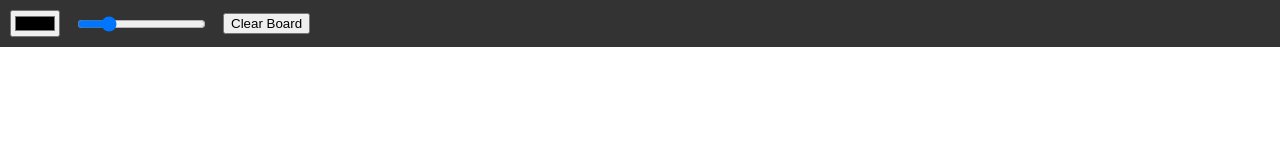
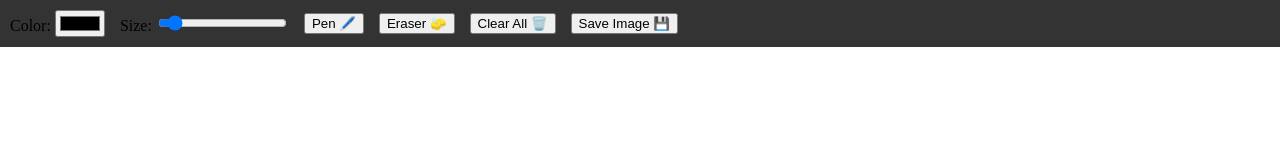
Before and after one commit to yashnain65/whiteboard, a plain HTML site: page index.html in a window 1280 px wide. Drawn offline with Linux system fonts and the light colour scheme.

Commit message:
Update index.html

```diff
--- a/index.html
+++ b/index.html
@@ -1,16 +1,32 @@
 <!DOCTYPE html>
 <html lang="en">
 <head>
-    <title>My Digital Board</title>
+    <meta charset="UTF-8">
+    <meta name="viewport" content="width=device-width, initial-scale=1.0">
+    <title>Yash Digital Board</title>
     <link rel="stylesheet" href="style.css">
 </head>
 <body>
+
     <div class="toolbar">
-        <input type="color" id="colorPicker" value="#000000">
-        <input type="range" id="lineWidth" min="1" max="20" value="5">
-        <button id="clearBtn">Clear Board</button>
+        <div class="tool-group">
+            <label>Color:</label>
+            <input type="color" id="colorPicker" value="#000000">
+        </div>
+
+        <div class="tool-group">
+            <label>Size:</label>
+            <input type="range" id="lineWidth" min="1" max="50" value="5">
+        </div>
+
+        <button id="penBtn" class="active">Pen 🖊️</button>
+        <button id="eraserBtn">Eraser 🧽</button>
+        <button id="clearBtn">Clear All 🗑️</button>
+        <button id="downloadBtn">Save Image 💾</button>
     </div>
+
     <canvas id="paintCanvas"></canvas>
+
     <script src="script.js"></script>
 </body>
 </html>
```
